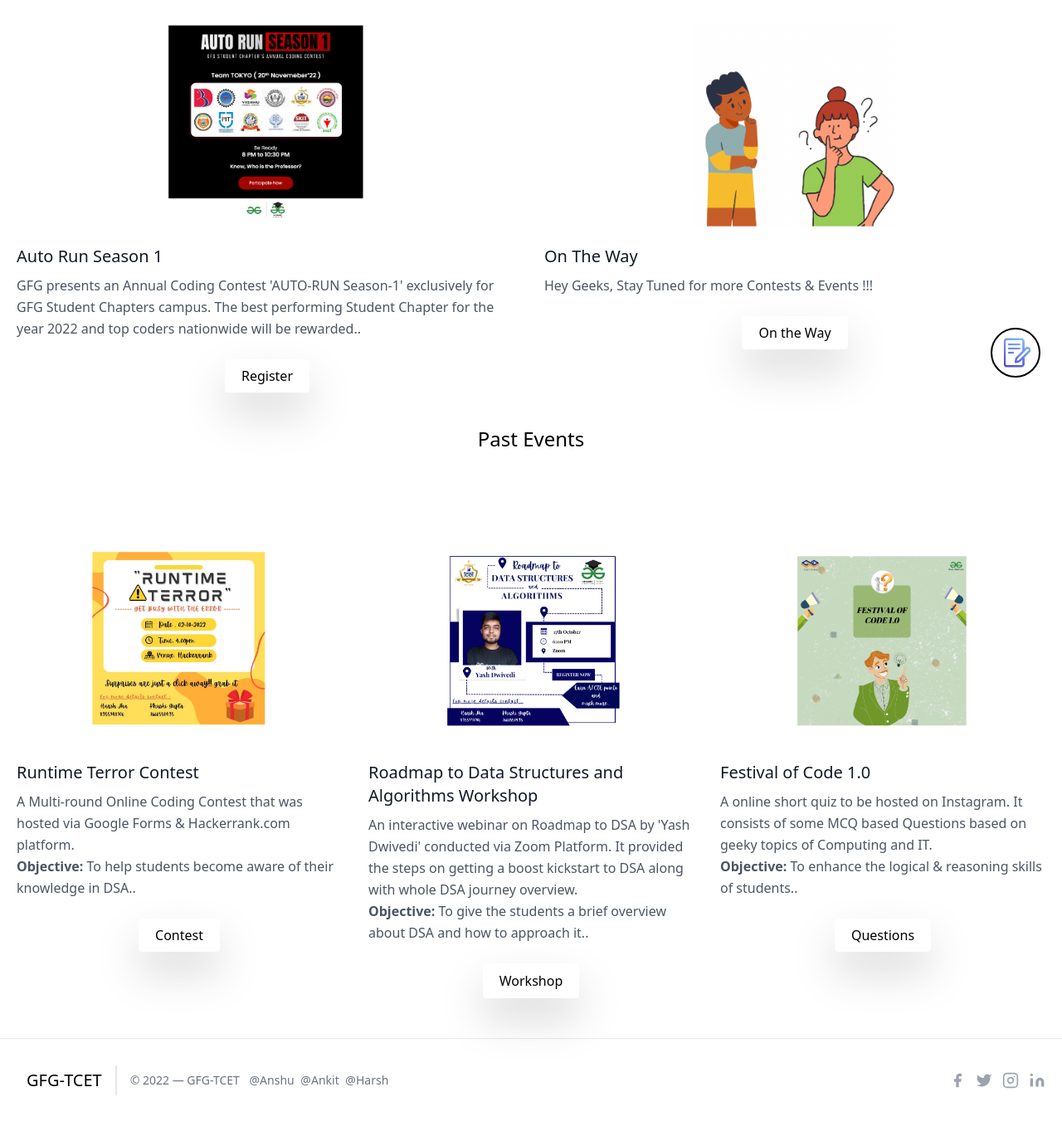
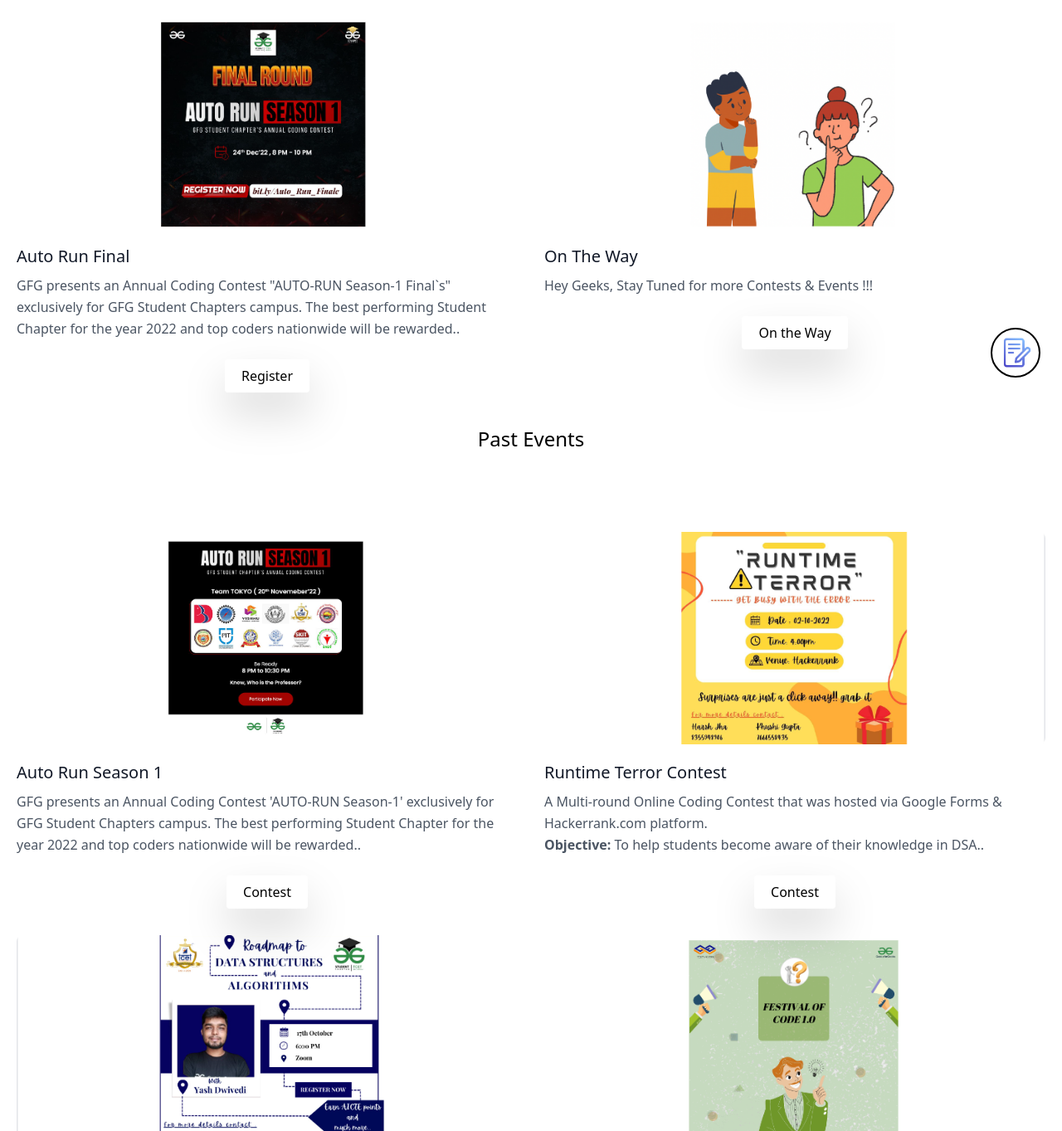
Before and after one commit to GFG-TCET/Website.github.io, a website: page public/event.html in a window 1280 px wide. Shown: the part 229-1592 px from the top of the page at 83% size. Drawn offline with Linux system fonts and the light colour scheme.

Commit message:
Added auto run season 1 final in upcoming event

```diff
--- a/public/event.html
+++ b/public/event.html
@@ -81,11 +81,11 @@
 
             <div class="p-4 md:w-1/2 sm:mb-0 mb-6 hover:drop-shadow-2xl hover:shadow-green-300">
               <div class="rounded-lg h-64 overflow-hidden ">
-                <img alt="content" class="object-cover object-center h-full w-full " src="Images/Event/auto run season.png">
+                <img alt="content" class="object-cover object-center h-full w-full " src="Images/Event/auto run season 11.png">
               </div>
-              <h2 class="text-xl font-medium title-font text-gray-900 mt-5">Auto Run Season 1</h2>
-              <p class="text-base leading-relaxed mt-2">GFG presents an Annual Coding Contest 'AUTO-RUN Season-1' exclusively for GFG Student Chapters campus. The best performing Student Chapter for the year 2022 and top coders nationwide will be rewarded..</p>
-              <button class="flex mx-auto mt-6 text-black bg-white border-0 py-2 px-5 focus:outline-none hover:bg-green-500 hover:text-white rounded drop-shadow-2xl"><a href="https://practice.geeksforgeeks.org/contest/auto-run-team-tokyo" class="">Register</a></button>
+              <h2 class="text-xl font-medium title-font text-gray-900 mt-5">Auto Run Final</h2>
+              <p class="text-base leading-relaxed mt-2">GFG presents an Annual Coding Contest "AUTO-RUN Season-1 Final`s" exclusively for GFG Student Chapters campus. The best performing Student Chapter for the year 2022 and top coders nationwide will be rewarded..</p>
+              <button class="flex mx-auto mt-6 text-black bg-white border-0 py-2 px-5 focus:outline-none hover:bg-green-500 hover:text-white rounded drop-shadow-2xl"><a href="https://practice.geeksforgeeks.org/contest/auto-run-season-1-final-round" class="">Register</a></button>
             </div>
 
             <div class="p-4 md:w-1/2 sm:mb-0 mb-6 hover:drop-shadow-2xl">
@@ -98,13 +98,23 @@
             </div>
           </div>
 
+          <!-- Past Event -->
 
             <div class="flex flex-col text-center w-full mb-20 my-10">
                 <h1 class="text-2xl font-medium title-font mb-4 text-black hover:cursor-pointer">Past Events</h1>
             </div>
             <div class="flex flex-wrap sm:-m-4 -mx-4 -mb-10 -mt-4">
 
-                <div class="p-4 md:w-1/3 sm:mb-0 mb-6 hover:drop-shadow-2xl">
+              <div class="p-4 md:w-1/2 sm:mb-0 mb-6 hover:drop-shadow-2xl">
+                <div class="rounded-lg h-64 overflow-hidden ">
+                  <img alt="content" class="object-cover object-center h-full w-full " src="Images/Event/auto run season.png">
+                </div>
+                <h2 class="text-xl font-medium title-font text-gray-900 mt-5">Auto Run Season 1</h2>
+                <p class="text-base leading-relaxed mt-2">GFG presents an Annual Coding Contest 'AUTO-RUN Season-1' exclusively for GFG Student Chapters campus. The best performing Student Chapter for the year 2022 and top coders nationwide will be rewarded..</p>
+                <button class="flex mx-auto mt-6 text-black bg-white border-0 py-2 px-5 focus:outline-none hover:bg-green-500 hover:text-white rounded drop-shadow-2xl"><a href="https://practice.geeksforgeeks.org/contest/auto-run-team-tokyo/problems/" class="">Contest</a></button>
+              </div>
+
+                <div class="p-4 md:w-1/2 sm:mb-0 mb-6 hover:drop-shadow-2xl">
                 <div class="rounded-lg h-64 overflow-hidden">
                     <img alt="content" class="object-cover object-center h-full w-full" src="Images/Event/rtt.png">
                 </div>
@@ -114,7 +124,7 @@
                 <button class="flex mx-auto mt-6 text-black bg-white border-0 py-2 px-5 focus:outline-none hover:bg-green-500 hover:text-white rounded drop-shadow-2xl"><a href="https://www.hackerrank.com/gfg-tcet-round-2-1664679601" class="">Contest</a></button>
                 </div>
 
-                <div class="p-4 md:w-1/3 sm:mb-0 mb-6 hover:drop-shadow-2xl">
+                <div class="p-4 md:w-1/2 sm:mb-0 mb-6 hover:drop-shadow-2xl">
                 <div class="rounded-lg h-64 overflow-hidden">
                     <img alt="content" class="object-cover object-center h-full w-full" src="Images/Event/Road map to dsa.png">
                 </div>
@@ -124,7 +134,7 @@
                 <button class="flex mx-auto mt-6 text-black bg-white border-0 py-2 px-5 focus:outline-none hover:bg-green-500 hover:text-white rounded drop-shadow-2xl"><a href="https://www.youtube.com/watch?v=h-TcBEw5DTQ" class="">Workshop</a></button>
                 </div>
 
-                <div class="p-4 md:w-1/3 sm:mb-0 mb-6 hover:drop-shadow-2xl">
+                <div class="p-4 md:w-1/2 sm:mb-0 mb-6 hover:drop-shadow-2xl">
                 <div class="rounded-lg h-64 overflow-hidden">
                     <img alt="content" class="object-cover object-center h-full w-full" src="Images/Event/festival.png">
                 </div>
```
Also changed, not shown: public/Images/Event/auto run season 1.jpeg (added), public/Images/Event/auto run season 11.png (added).
